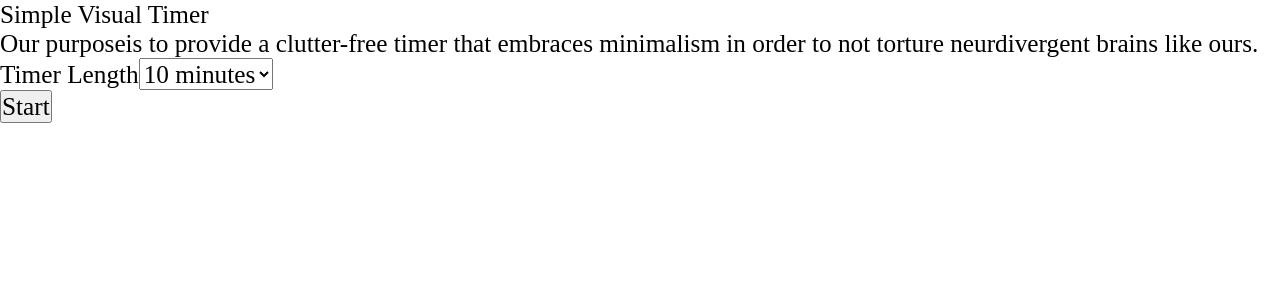
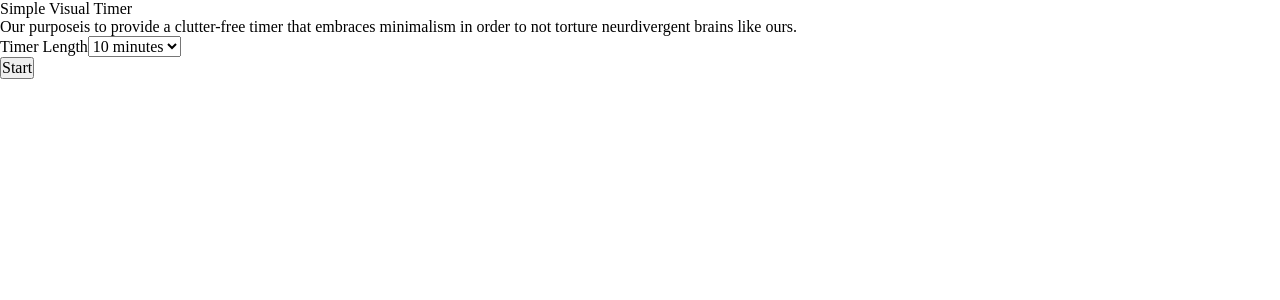
Before and after one commit to chao-mu/simple-visual-timer, a React (Vite) app: page / in a window 1280 px wide. Shown: the top 300 px of the page. Built offline with nearby package versions, Linux system fonts and the light colour scheme.

Commit message:
style: strip out unused styling, add font sizes

```diff
--- a/src/index.css
+++ b/src/index.css
@@ -9,9 +9,6 @@
 }
 
 :root {
-  --font-family-mono: "Roboto Mono", monospace;
-  --font-family-time: var(--font-family-mono);
-
   /* Fluid font sizes calculated with https://www.fluid-type-scale.com/ */
   --font-size-sm: clamp(0.8rem, 0.17vw + 0.76rem, 0.89rem);
   --font-size-base: clamp(1rem, 0.34vw + 0.91rem, 1.19rem);
@@ -20,31 +17,6 @@
   --font-size-xl: clamp(1.95rem, 1.56vw + 1.56rem, 2.81rem);
   --font-size-xxl: clamp(2.44rem, 2.38vw + 1.85rem, 3.75rem);
   --font-size-xxxl: clamp(3.05rem, 3.54vw + 2.17rem, 5rem);
-
-  --font-weight-bold: 700;
-
-  --clr-error: hsl(0, 100%, 45%);
-  --clr-bg: inherit;
-  --clr-odd-rows: hsla(0, 0%, 0%, 0.04);
-
-  --clr-neutral-300: hsl(0, 0%, 60%);
-  --clr-neutral-400: hsl(0, 0%, 30%);
-
-  --clr-primary-50: hsl(257, 49%, 95%);
-  --clr-primary-100: hsl(257, 49%, 85%);
-  --clr-primary-200: hsl(257, 49%, 75%);
-  --clr-primary-300: hsl(257, 49%, 65%);
-  --clr-primary-400: hsl(257, 49%, 55%);
-  --clr-primary-500: hsl(257, 49%, 45%);
-  --clr-primary-600: hsl(257, 49%, 35%);
-
-  --clr-accent: hsl(218, 51%, 37%);
-  --clr-accent-300: hsl(218, 61%, 37%);
-
-  --clr-highlight: var(--clr-primary-50);
-
-  --clr-link-unvisited: var(--clr-accent-300);
-  --clr-link-visted: var(--clr-accent-300);
 
   --spacing-xxs: 0.125rem;
   --spacing-xs: 0.25rem;
@@ -61,22 +33,3 @@
   --border-radius-lg: 12px;
   --border-radius-xl: 16px;
 }
-
-a:link {
-  color: var(--clr-link-unvisited);
-}
-
-a:visited {
-  color: var(--clr-link-visted);
-}
-
-body {
-  font-size: var(--font-size-md);
-  background: var(--clr-bg);
-}
-
-#root {
-  min-height: 100dvh;
-  display: flex;
-  flex-direction: column;
-}
```
